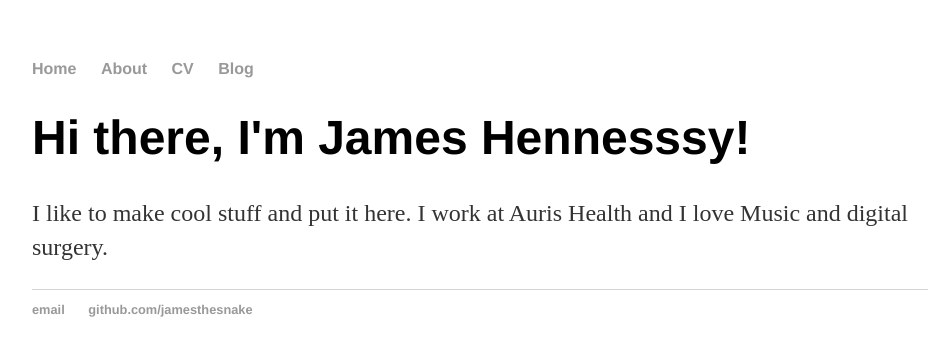
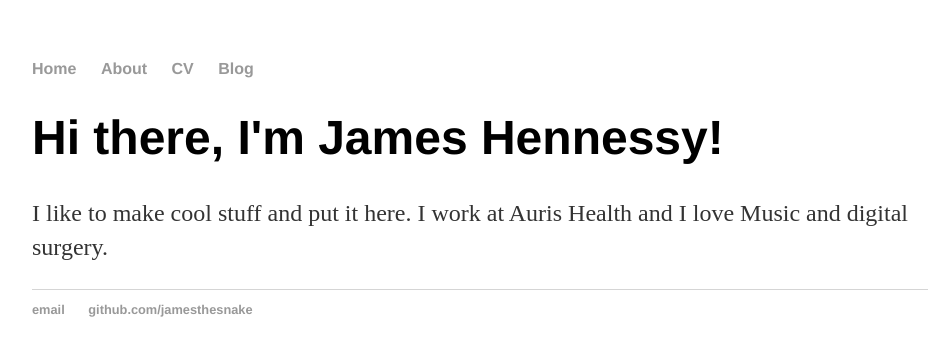
Before and after one commit to jamesthesnake/jamesthesnake.github.io, a Jekyll site: the page built from index.html, in a window 1280 px wide. Shown: the top 356 px of the page, without its empty margins (160-1097 px from the left). Built offline with Jekyll 4.4.1, drawn with Linux system fonts in a browser that asks for light colours.

Commit message:
Update default.html

```diff
--- a/_layouts/default.html
+++ b/_layouts/default.html
@@ -17,7 +17,7 @@
 		</nav>
 		<div class="container">
     		<div class="blurb">
-        		<h1>Hi there, I'm James Hennesssy!</h1>
+        		<h1>Hi there, I'm James Hennessy!</h1>
 				<p>I like to make cool stuff and put it here. I work at Auris Health and I love Music and digital surgery.</a></p>
     		</div><!-- /.blurb -->
 		</div><!-- /.container -->
```
